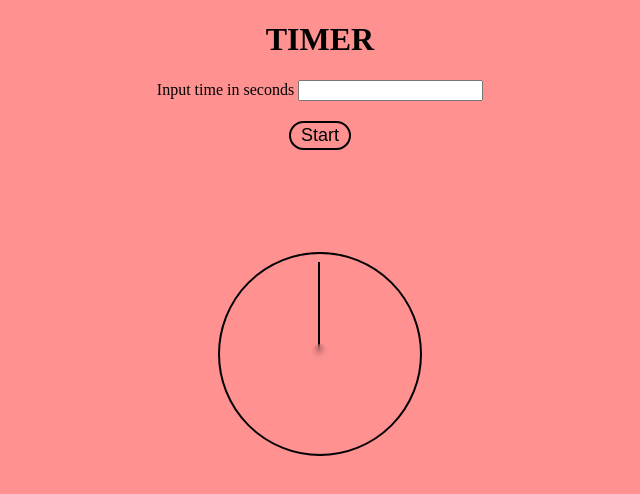
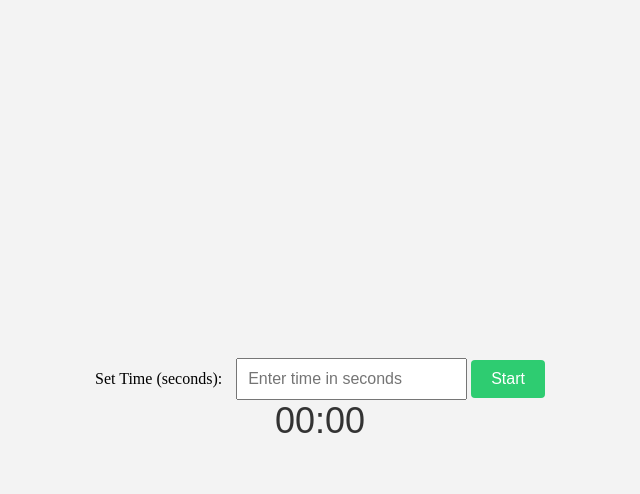
Before and after one commit to A-nshuman/Timer_Web, a plain HTML site: page index.html in a window 1280 px wide. Shown: the whole page, without its empty margins (320-960 px from the left). Drawn offline with Linux system fonts and the light colour scheme.

Commit message:
Add files via upload

```diff
--- a/index.html
+++ b/index.html
@@ -1,23 +1,101 @@
 <!DOCTYPE html>
 <html lang="en">
 <head>
-    <meta charset="UTF-8">
-    <meta name="viewport" content="width=device-width, initial-scale=1.0">
-    <link rel="stylesheet" href="style.css">
-    <script src="script.js"></script>
-    <title>Timer</title>
+  <meta charset="UTF-8">
+  <meta name="viewport" content="width=device-width, initial-scale=1.0">
+  <title>Countdown Timer</title>
+  <style>
+    body {
+      display: flex;
+      align-items: center;
+      justify-content: center;
+      height: 100vh;
+      margin: 0;
+      background-color: #f3f3f3;
+    }
+
+    .timer-container {
+      text-align: center;
+    }
+
+    .timer {
+      font-size: 36px;
+      font-family: 'Arial', sans-serif;
+      color: #333;
+    }
+
+    .controls {
+      margin-top: 20px;
+    }
+
+    label {
+      font-size: 16px;
+      margin-right: 10px;
+    }
+
+    input {
+      padding: 10px;
+      font-size: 16px;
+    }
+
+    button {
+      padding: 10px 20px;
+      font-size: 16px;
+      cursor: pointer;
+      background-color: #2ecc71;
+      color: #fff;
+      border: none;
+      border-radius: 4px;
+    }
+  </style>
 </head>
 <body>
-    <h1>TIMER</h1>
-    <div class="field">
-        <label for="">Input time in seconds</label>
-        <input type="number" id="seconds">
-    </div>
-    <button id="startBtn">Start</button>
-    <div class="clock">
-        <div class="circle"></div>
-        <div class="hand"></div>
-        <div class="count"></div>
-    </div>
+  <div class="timer-container">
+    <label for="timeInput">Set Time (seconds):</label>
+    <input type="number" id="timeInput" placeholder="Enter time in seconds" />
+    <button onclick="startTimer()">Start</button>
+    <div class="timer" id="timer">00:00</div>
+  </div>
+
+  <script>
+    let timerInterval;
+    let seconds;
+
+    function startTimer() {
+      stopTimer(); // Stop the previous timer, if any
+
+      seconds = parseInt(document.getElementById('timeInput').value, 10) || 0;
+
+      if (seconds > 0) {
+        updateTimerDisplay();
+
+        timerInterval = setInterval(function () {
+          if (seconds <= 0) {
+            stopTimer();
+          } else {
+            seconds--;
+            updateTimerDisplay();
+          }
+        }, 1000);
+      }
+    }
+
+    function stopTimer() {
+      clearInterval(timerInterval);
+      timerInterval = null;
+    }
+
+    function updateTimerDisplay() {
+      const minutes = Math.floor(seconds / 60);
+      const remainingSeconds = seconds % 60;
+
+      const formattedTime = `${padZero(minutes)}:${padZero(remainingSeconds)}`;
+      document.getElementById('timer').innerText = formattedTime;
+    }
+
+    function padZero(value) {
+      return value < 10 ? `0${value}` : value;
+    }
+  </script>
 </body>
 </html>
```
